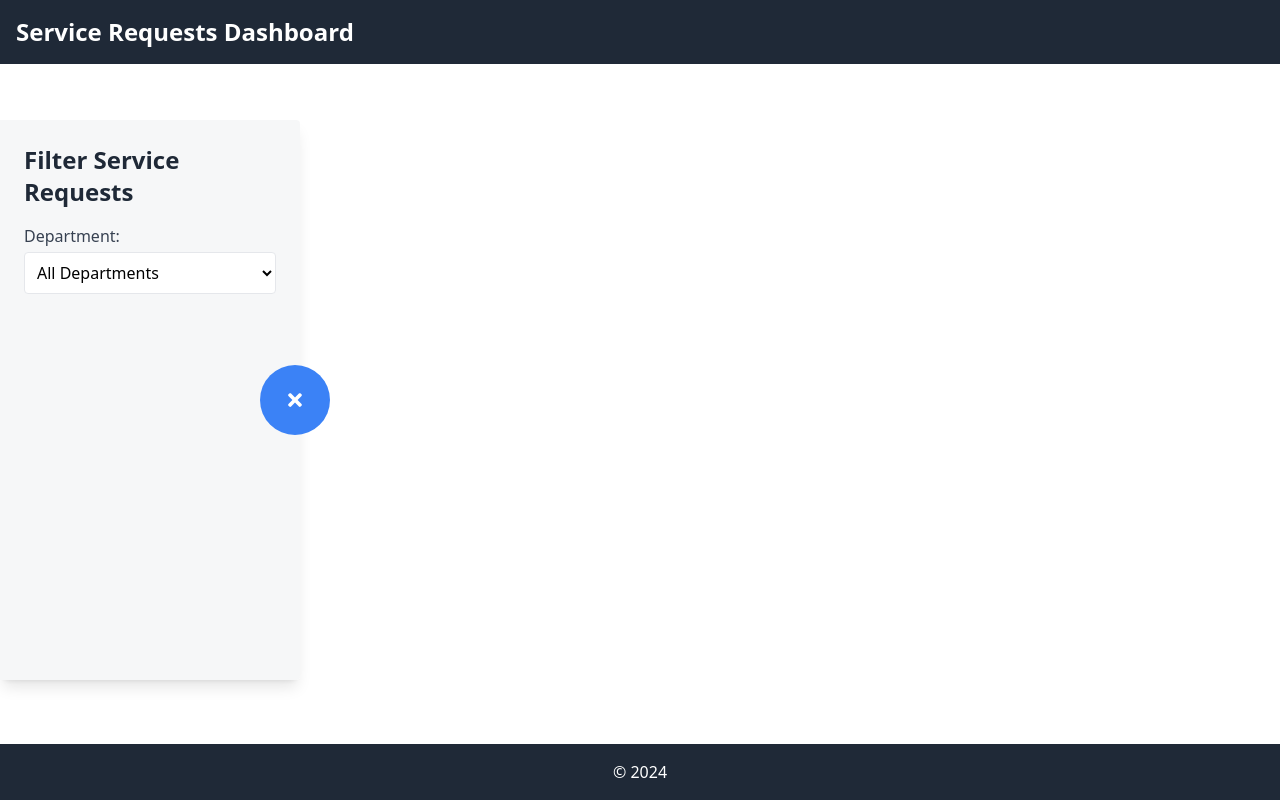
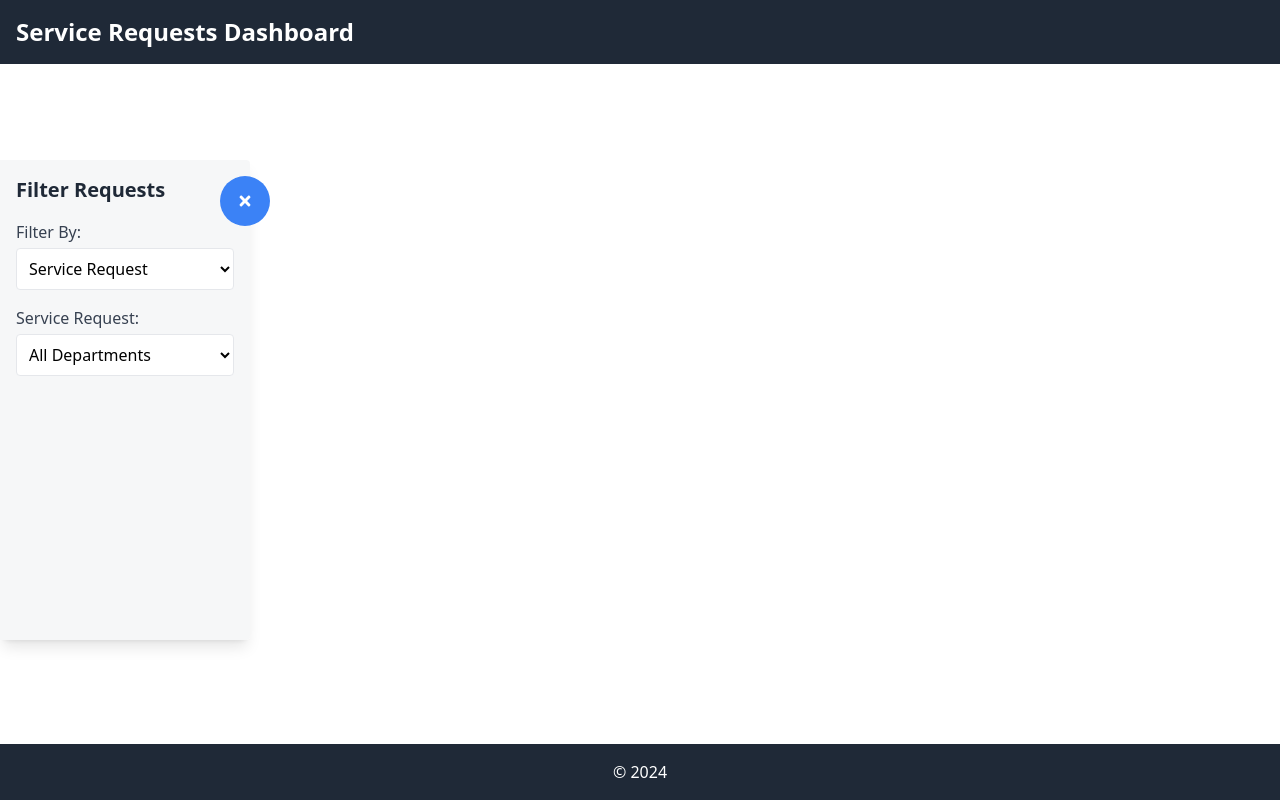
Before and after one commit to Fakkiie/COMP3220-Team2, a React (Create React App) app in the folder windsor-heatmap/: page / in a window 1280 px wide. Built offline with nearby package versions, Linux system fonts and the light colour scheme.

Commit message:
Added ward filter

```diff
--- a/windsor-heatmap/src/components/Filter.js
+++ b/windsor-heatmap/src/components/Filter.js
@@ -3,55 +3,75 @@ import { FaTimes, FaArrowRight } from 'react-icons/fa';
 
 const Filter = () => {
   const [isVisible, setIsVisible] = useState(true);
+  const [filterType, setFilterType] = useState('service');
 
   const toggleFilters = () => {
     setIsVisible(!isVisible);
   };
 
+  const handleFilterTypeChange = (e) => {
+    setFilterType(e.target.value);
+  };
+
   return (
     <div className="relative">
-      {/* Toggle Button */}
+      {/* toggle button */}
       {!isVisible && (
         <button
           onClick={toggleFilters}
-          className="fixed left-0 top-1/2 transform -translate-y-1/2 p-3 bg-blue-500 text-white rounded-r focus:outline-none z-10 flex items-center"
-          style={{ height: '70px' }}
+          className="fixed top-1/2 left-0 transform -translate-y-1/2 p-2 bg-blue-500 text-white rounded-r focus:outline-none z-10 flex items-center justify-center"
+          style={{ height: '50px', width: '50px' }}
         >
-          <FaArrowRight size={20} />
+          <FaArrowRight size={16} />
         </button>
       )}
 
-      {/* Filter Bar */}
+      {/* filter bar */}
       <div
-        className={`filter-bar fixed left-0 top-1/2 transform -translate-y-1/2 p-6 bg-gray-100 bg-opacity-75 shadow-lg rounded-r transition-transform duration-300 ease-in-out ${
+        className={`filter-bar fixed left-0 top-1/2 transform -translate-y-1/2 p-4 bg-gray-100 bg-opacity-75 shadow-lg rounded-r transition-transform duration-300 ease-in-out ${
           isVisible ? 'translate-x-0' : '-translate-x-full'
         }`}
-        style={{ width: '300px', height: '70vh' }}
+        style={{ width: '250px', height: '60vh' }}
       >
-        {/* Close Button with X */}
+        {/* close button (X) */}
         {isVisible && (
           <button
             onClick={toggleFilters}
-            className="absolute top-1/2 right-[-30px] transform -translate-y-1/2 p-2 bg-blue-500 text-white rounded-full focus:outline-none flex items-center justify-center"
-            style={{ height: '70px', width: '70px' }}
+            className="absolute top-4 right-[-20px] p-2 bg-blue-500 text-white rounded-full focus:outline-none flex items-center justify-center"
+            style={{ height: '50px', width: '50px' }}
           >
-            <FaTimes size={20} />
+            <FaTimes size={16} />
           </button>
         )}
 
-        {/* Filter Heading */}
-        <h2 className="text-2xl mb-4 font-bold text-gray-800">Filter Service Requests</h2>
+        {/* filter heading */}
+        <h2 className="text-xl mb-4 font-bold text-gray-800">Filter Requests</h2>
 
-        <form>
-          {/* Department Filter */}
+        {/* filter type */}
+        <div className="mb-4">
+          <label htmlFor="filterType" className="block text-gray-700 mb-1">Filter By:</label>
+          <select
+            id="filterType"
+            name="filterType"
+            value={filterType}
+            onChange={handleFilterTypeChange}
+            className="w-full p-2 rounded bg-white border"
+          >
+            <option value="service">Service Request</option>
+            <option value="ward">Ward</option>
+          </select>
+        </div>
+
+        {/* service request filter */}
+        {filterType === 'service' && (
           <div className="filter-options mb-4">
-            <label htmlFor="department" className="block text-gray-700 mb-1">Department:</label>
+            <label htmlFor="department" className="block text-gray-700 mb-1">Service Request:</label>
             <select id="department" name="department" className="w-full p-2 rounded bg-white border">
               <option value="all">All Departments</option>
               <option value="3-day-parking-infraction">3 Day Parking Infraction</option>
               <option value="abandoned-vehicle">Abandoned Vehicle</option>
               <option value="accessibility-concerns-buildings">Accessibility Concerns - Buildings</option>
-              <option value="alley-repair-flooding">Alley Repair / Flooding"</option>
+              <option value="alley-repair-flooding">Alley Repair / Flooding</option>
               <option value="building-condition-complaint">Building Condition Complaint</option>
               <option value="building-land-improper-use">Building / Land - Improper Use</option>
               <option value="construction-site-conditions">Construction Site Conditions</option>
@@ -93,12 +113,31 @@ const Filter = () => {
               <option value="snow-removal-emergency">Snow Removal - Emergency</option>
               <option value="tree-maintenance">Tree Maintenance</option>
               <option value="yard-waste-not-collected">Yard Waste Not Collected</option>
-
             </select>
           </div>
+        )}
 
-          {/* Additional Filter Options */}
-        </form>
+        {/* ward filter */}
+        {filterType === 'ward' && (
+          <div className="filter-options mb-4">
+            <label htmlFor="ward" className="block text-gray-700 mb-1">Ward:</label>
+            <select id="ward" name="ward" className="w-full p-2 rounded bg-white border">
+              <option value="all">All Wards</option>
+              <option value="ward-1">Ward 1</option>
+              <option value="ward-2">Ward 2</option>
+              <option value="ward-3">Ward 3</option>
+              <option value="ward-4">Ward 4</option>
+              <option value="ward-5">Ward 5</option>
+              <option value="ward-6">Ward 6</option>
+              <option value="ward-7">Ward 7</option>
+              <option value="ward-8">Ward 8</option>
+              <option value="ward-9">Ward 9</option>
+              <option value="ward-10">Ward 10</option>
+            </select>
+          </div>
+        )}
+
+        {/* additional filter options if we need */}
       </div>
     </div>
   );
```
